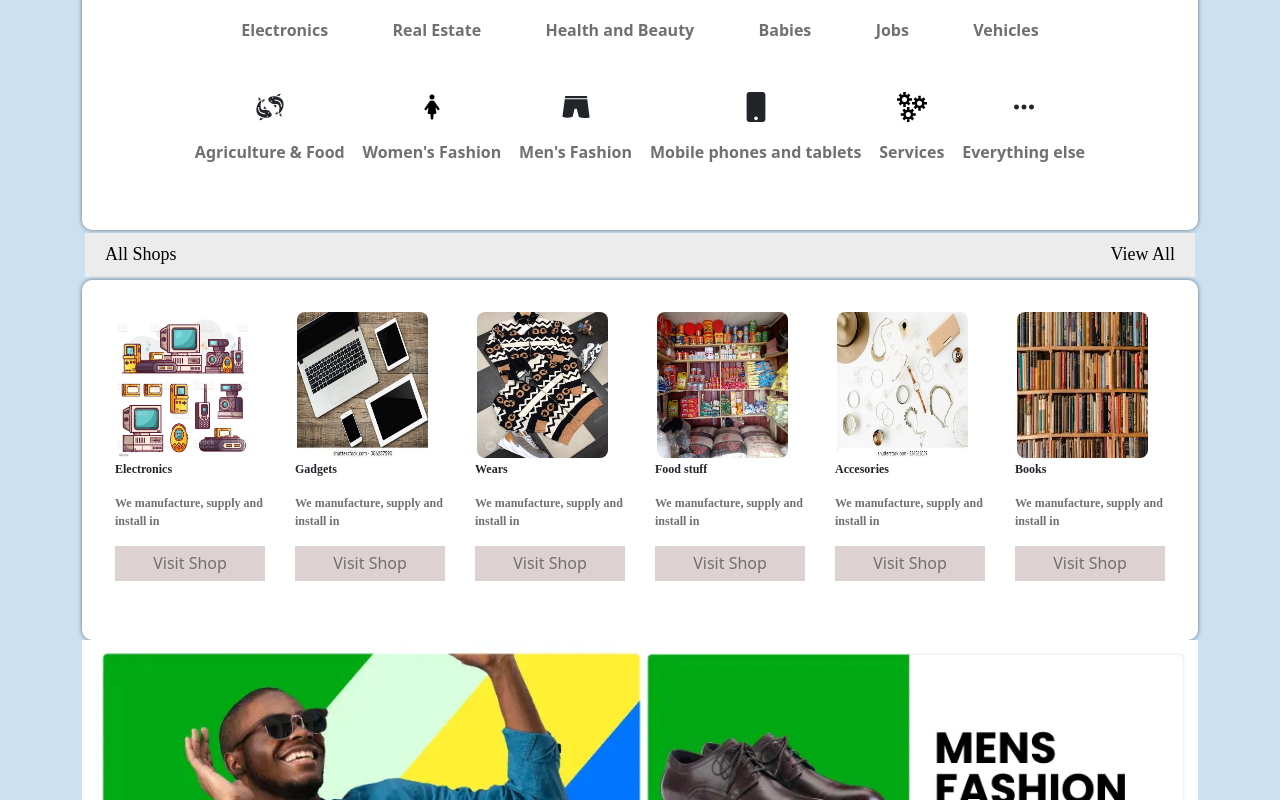
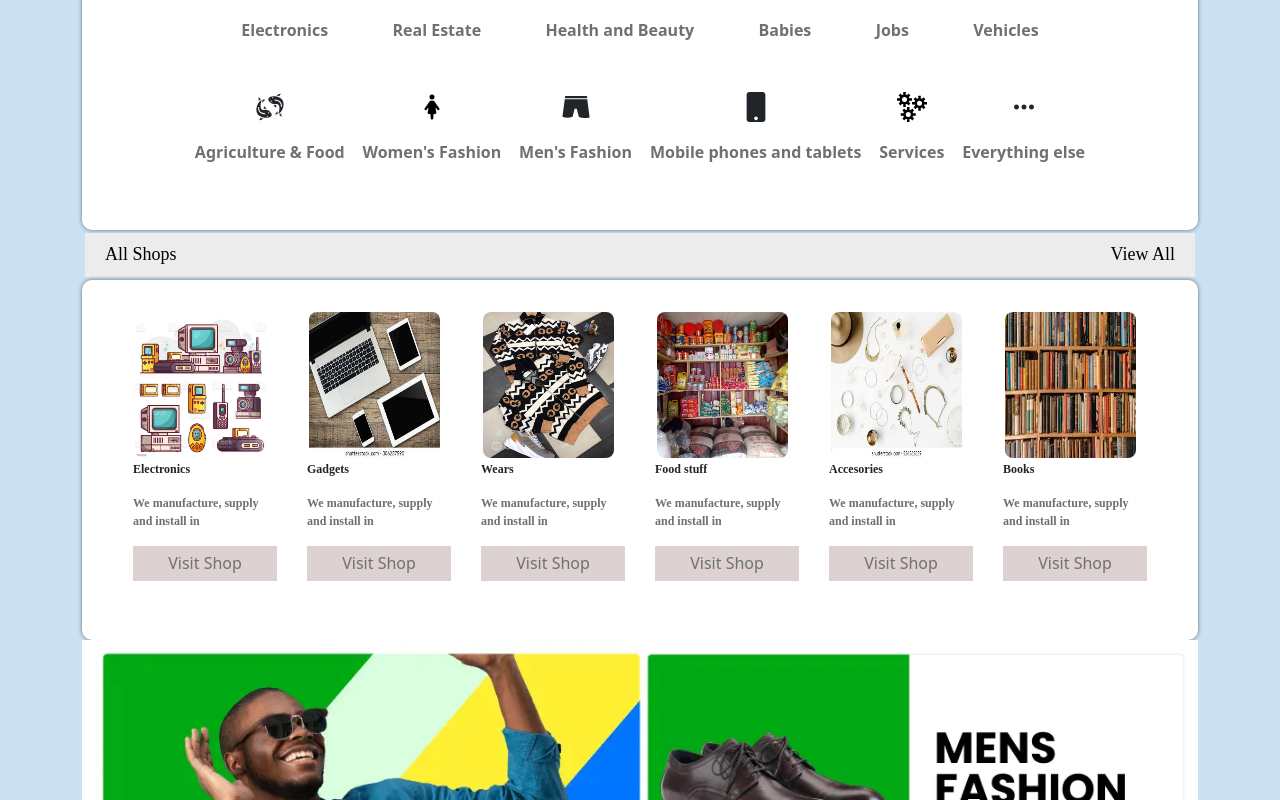
Before and after one commit to SHPrince1/essage-store, a React (Create React App) app: page / in a window 1280 px wide. Shown: the part 601-1401 px from the top of the page. Built offline with nearby package versions, Linux system fonts and the light colour scheme.

Commit message:
adjusted

```diff
--- a/src/styles/cards.module.css
+++ b/src/styles/cards.module.css
@@ -4,7 +4,7 @@ p{
 .parentDiv{
     background-color: #fff;
     /* border: 1px solid #000; */
-    width: 170px;
+    width: 164px;
     height: 320px;
     padding: 10px;
     cursor: pointer;
--- a/src/styles/electronic-com.module.css
+++ b/src/styles/electronic-com.module.css
@@ -50,8 +50,8 @@
 
         /* border: 2px solid blue; */
         flex-wrap:wrap;
-        width: 350px;
-        /* width: fit-content; */
+        /* width: 350px; */
+        width: fit-content;
         /* padding: 20px; */
         /* margin: -14px; */
     }
```
